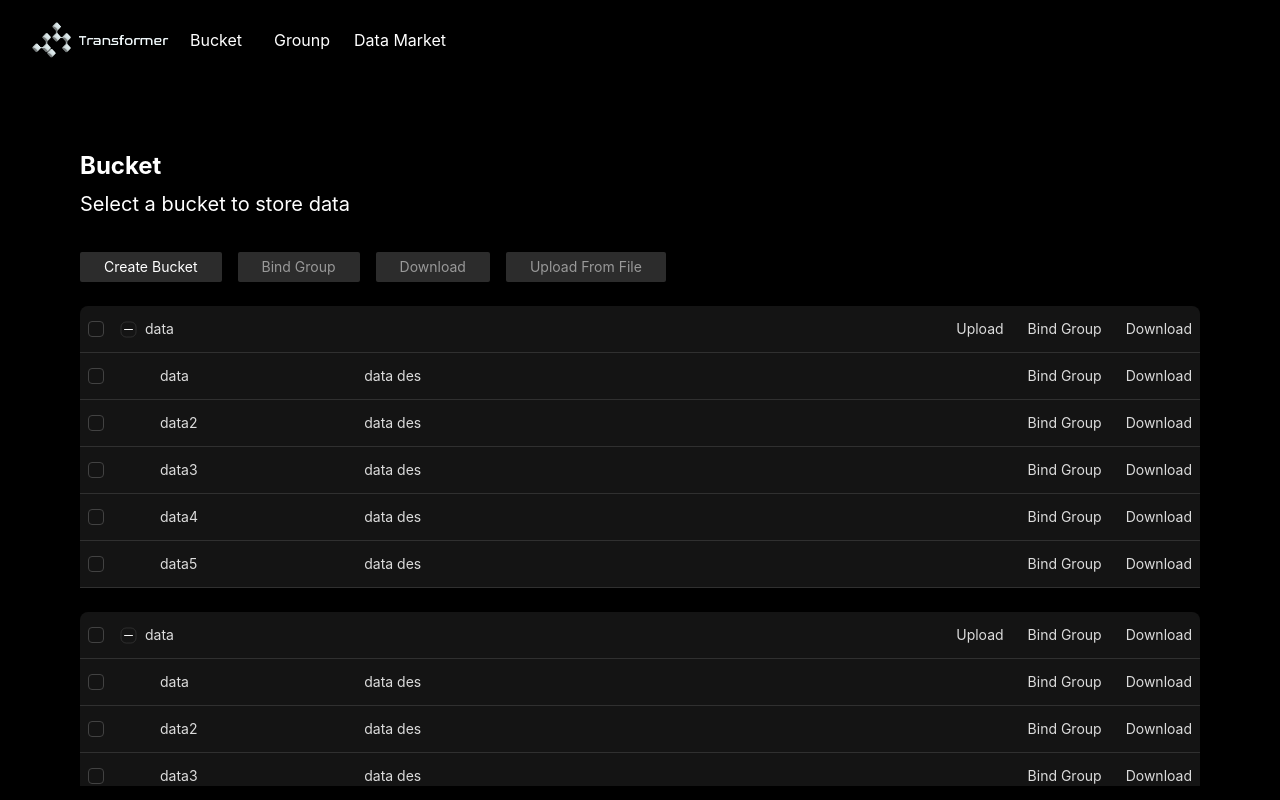
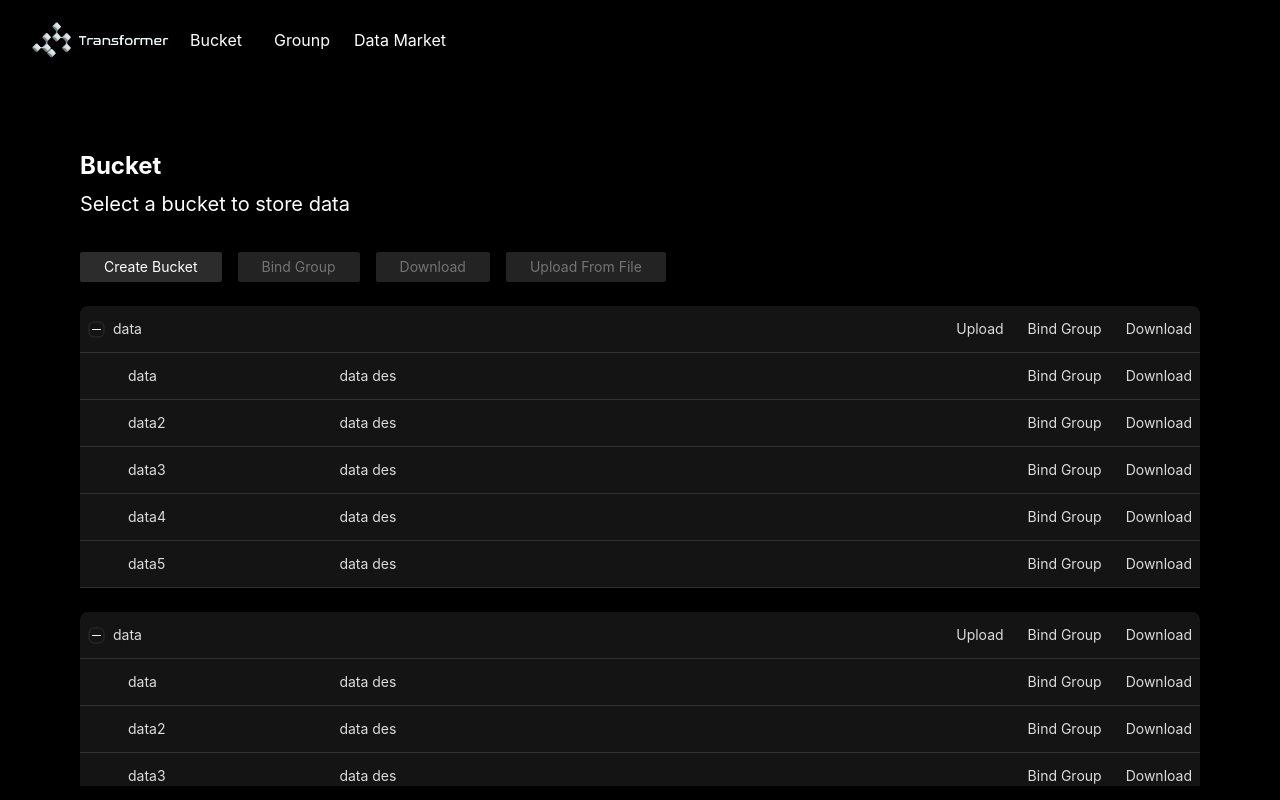
Before and after one commit to Treasury-research/knexus-app, a Next.js app: page /bucket in a window 1280 px wide. Built offline with nearby package versions, Linux system fonts and the light colour scheme; what wagmi would draw is missing.

Commit message:
update: modal font color and remove select col disabled batch operation

```diff
--- a/src/components/BaseModal.tsx
+++ b/src/components/BaseModal.tsx
@@ -50,7 +50,7 @@ export const BaseModal: React.FC<BaseModalProps> = (props) => {
 					mt="-7px"
 					mr="-11px"
 				/>
-				<ModalBody pb={6}>{children}</ModalBody>
+				<ModalBody pb={6} className="text-[#fff]">{children}</ModalBody>
 			</ModalContent>
 		</Modal>
 	);
--- a/src/pages/bucket/index.tsx
+++ b/src/pages/bucket/index.tsx
@@ -102,7 +102,7 @@ export default function Home() {
 
 
   interface DataType {
-    key: React.ReactNode;
+    key: string;
     name: string;
     description: string;
     children?: DataType[];
@@ -188,17 +188,17 @@ export default function Home() {
               >
                 Create Bucket
               </Button>
-              <Button variant="grayPrimary" fontSize="sm" paddingX={6} color={bucketName.length ? "#fff" : "#999" }
+              <Button variant="grayPrimary" isDisabled={true} fontSize="sm" paddingX={6} color={bucketName.length ? "#fff" : "#999" }
                 className="!mt-[10px] h-[35px] leading-3 mr-4" onClick={() => setGroupModalOpen(true)}
               >
                 Bind Group
               </Button>
-              <Button variant="grayPrimary" fontSize="sm" paddingX={6} color={bucketName.length ? "#fff" : "#999" }
+              <Button variant="grayPrimary" isDisabled={true} fontSize="sm" paddingX={6} color={bucketName.length ? "#fff" : "#999" }
                 className="!mt-[10px] h-[35px] leading-3 mr-4" onClick={handleSubmit}
               >
                 Download
               </Button>
-              <Button variant="grayPrimary" disabled fontSize="sm" paddingX={6} color={bucketName.length ? "#fff" : "#999" }
+              <Button variant="grayPrimary" isDisabled={true}  fontSize="sm" paddingX={6} color={bucketName.length ? "#fff" : "#999" }
                 className="!mt-[10px] h-[35px] leading-3 mr-4" onClick={handleSubmit}
               >
                 Upload From File
@@ -215,7 +215,6 @@ export default function Home() {
                     expandable={{
                       defaultExpandAllRows: true,
                     }}
-                    rowSelection={{ ...rowSelection, checkStrictly }}
                     dataSource={[item]}
                   />
                   {!item.children ? <div className='bg-[#1C2222]'>
```
